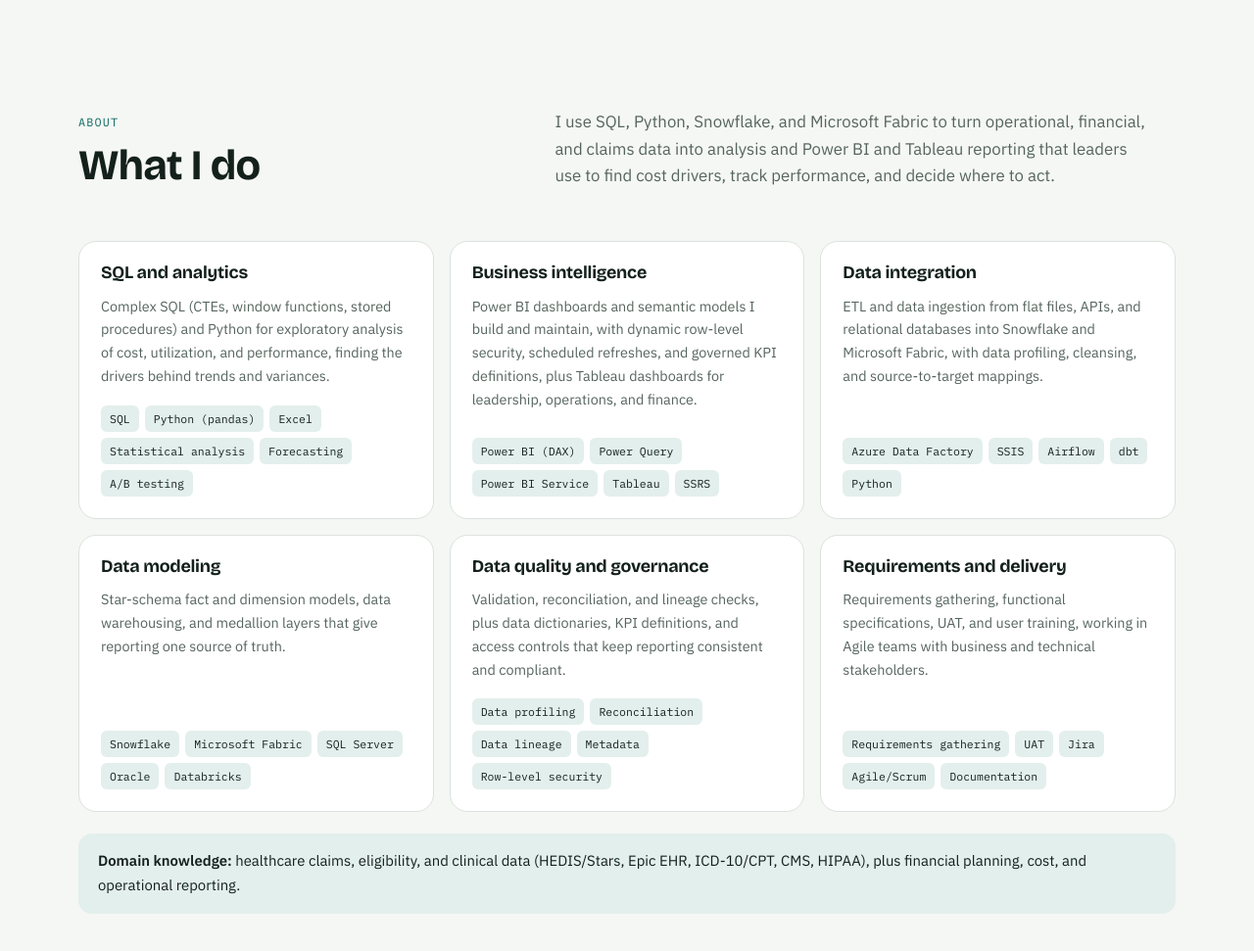
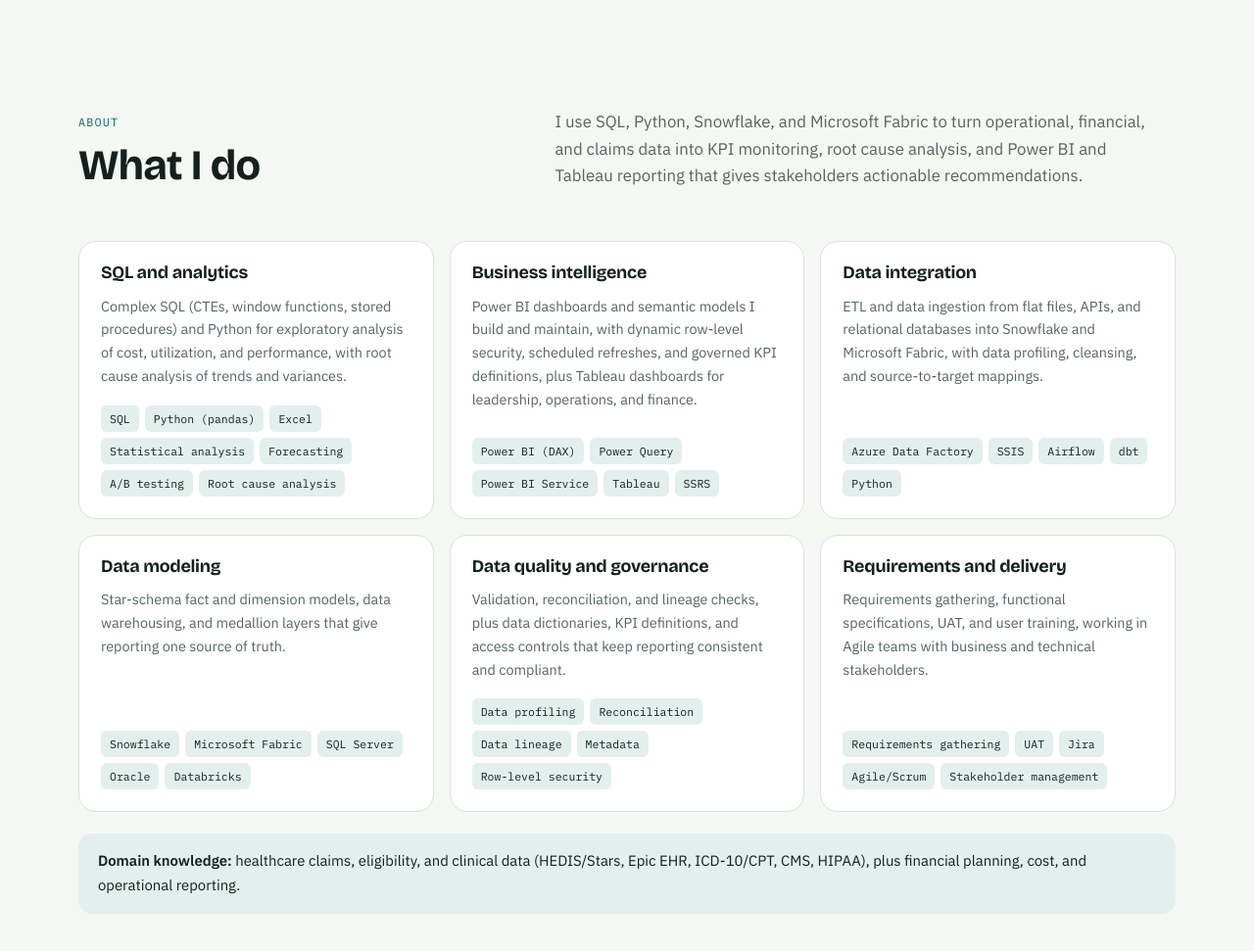
Before and after one commit to thrinesh13/thrinesh13.github.io, a plain HTML site: page index.html in a window 1280 px wide. Shown: the part 798-1769 px from the top of the page at 98% size. Drawn offline with nearby package versions, Linux system fonts and the light colour scheme.

Commit message:
Add KPI monitoring, root cause analysis, and stakeholder keywords

```diff
--- a/index.html
+++ b/index.html
@@ -252,15 +252,15 @@ footer .wrap{display:flex;justify-content:space-between;flex-wrap:wrap;gap:8px;p
   <div class="wrap">
     <div class="head">
       <div><span class="eyebrow">About</span><h2 id="about-h">What I do</h2></div>
-      <p>I use SQL, Python, Snowflake, and Microsoft Fabric to turn operational, financial, and claims data into analysis and Power BI and Tableau reporting that leaders use to find cost drivers, track performance, and decide where to act.</p>
+      <p>I use SQL, Python, Snowflake, and Microsoft Fabric to turn operational, financial, and claims data into KPI monitoring, root cause analysis, and Power BI and Tableau reporting that gives stakeholders actionable recommendations.</p>
     </div>
     <div class="caps">
-      <article class="cap"><h3>SQL and analytics</h3><p>Complex SQL (CTEs, window functions, stored procedures) and Python for exploratory analysis of cost, utilization, and performance, finding the drivers behind trends and variances.</p><div class="chips"><span class="chip">SQL</span><span class="chip">Python (pandas)</span><span class="chip">Excel</span><span class="chip">Statistical analysis</span><span class="chip">Forecasting</span><span class="chip">A/B testing</span></div></article>
+      <article class="cap"><h3>SQL and analytics</h3><p>Complex SQL (CTEs, window functions, stored procedures) and Python for exploratory analysis of cost, utilization, and performance, with root cause analysis of trends and variances.</p><div class="chips"><span class="chip">SQL</span><span class="chip">Python (pandas)</span><span class="chip">Excel</span><span class="chip">Statistical analysis</span><span class="chip">Forecasting</span><span class="chip">A/B testing</span><span class="chip">Root cause analysis</span></div></article>
       <article class="cap"><h3>Business intelligence</h3><p>Power BI dashboards and semantic models I build and maintain, with dynamic row-level security, scheduled refreshes, and governed KPI definitions, plus Tableau dashboards for leadership, operations, and finance.</p><div class="chips"><span class="chip">Power BI (DAX)</span><span class="chip">Power Query</span><span class="chip">Power BI Service</span><span class="chip">Tableau</span><span class="chip">SSRS</span></div></article>
       <article class="cap"><h3>Data integration</h3><p>ETL and data ingestion from flat files, APIs, and relational databases into Snowflake and Microsoft Fabric, with data profiling, cleansing, and source-to-target mappings.</p><div class="chips"><span class="chip">Azure Data Factory</span><span class="chip">SSIS</span><span class="chip">Airflow</span><span class="chip">dbt</span><span class="chip">Python</span></div></article>
       <article class="cap"><h3>Data modeling</h3><p>Star-schema fact and dimension models, data warehousing, and medallion layers that give reporting one source of truth.</p><div class="chips"><span class="chip">Snowflake</span><span class="chip">Microsoft Fabric</span><span class="chip">SQL Server</span><span class="chip">Oracle</span><span class="chip">Databricks</span></div></article>
       <article class="cap"><h3>Data quality and governance</h3><p>Validation, reconciliation, and lineage checks, plus data dictionaries, KPI definitions, and access controls that keep reporting consistent and compliant.</p><div class="chips"><span class="chip">Data profiling</span><span class="chip">Reconciliation</span><span class="chip">Data lineage</span><span class="chip">Metadata</span><span class="chip">Row-level security</span></div></article>
-      <article class="cap"><h3>Requirements and delivery</h3><p>Requirements gathering, functional specifications, UAT, and user training, working in Agile teams with business and technical stakeholders.</p><div class="chips"><span class="chip">Requirements gathering</span><span class="chip">UAT</span><span class="chip">Jira</span><span class="chip">Agile/Scrum</span><span class="chip">Documentation</span></div></article>
+      <article class="cap"><h3>Requirements and delivery</h3><p>Requirements gathering, functional specifications, UAT, and user training, working in Agile teams with business and technical stakeholders.</p><div class="chips"><span class="chip">Requirements gathering</span><span class="chip">UAT</span><span class="chip">Jira</span><span class="chip">Agile/Scrum</span><span class="chip">Stakeholder management</span></div></article>
     </div>
     <p class="domain"><b>Domain knowledge:</b> healthcare claims, eligibility, and clinical data (HEDIS/Stars, Epic EHR, ICD-10/CPT, CMS, HIPAA), plus financial planning, cost, and operational reporting.</p>
   </div>
```
